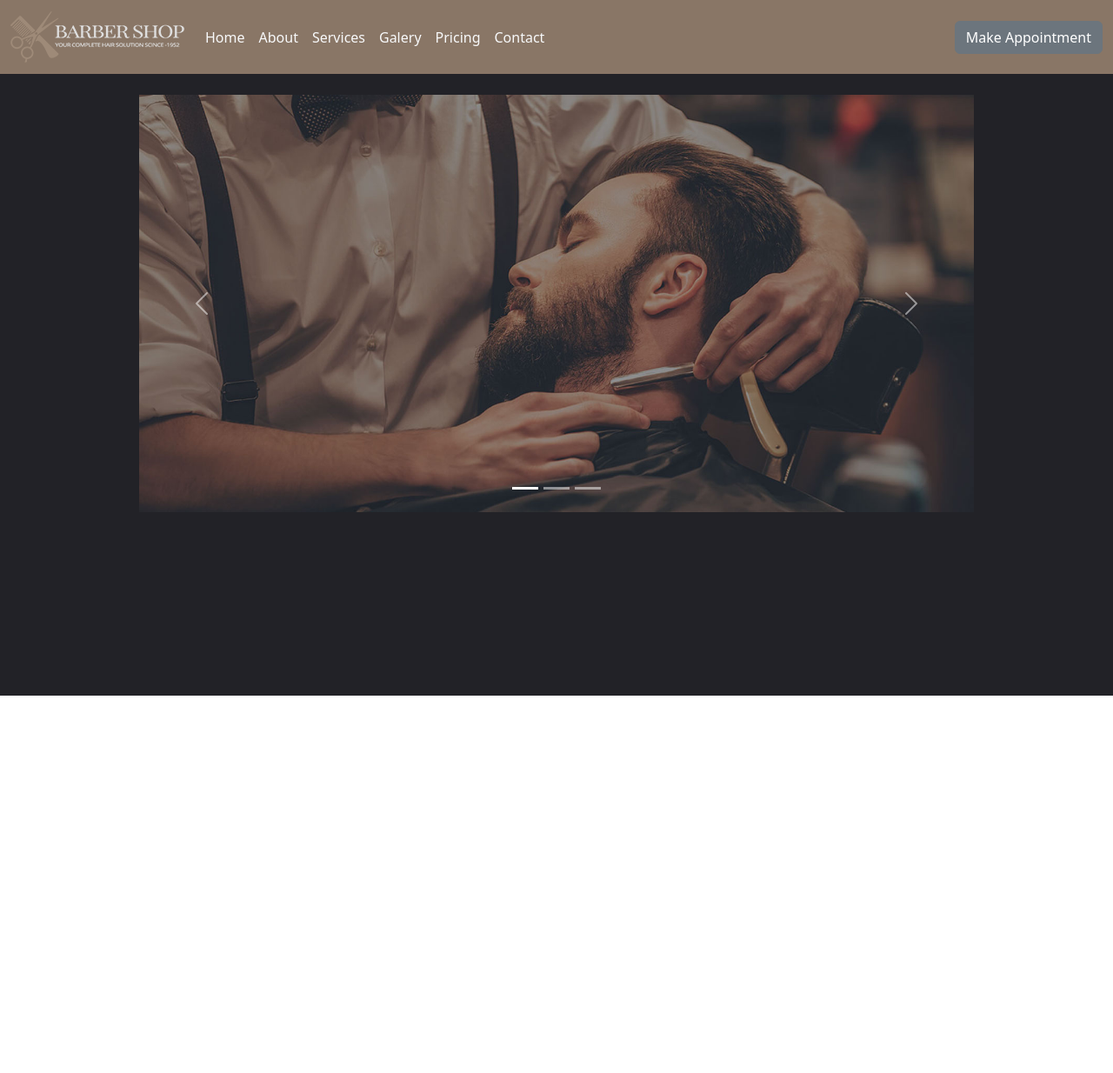
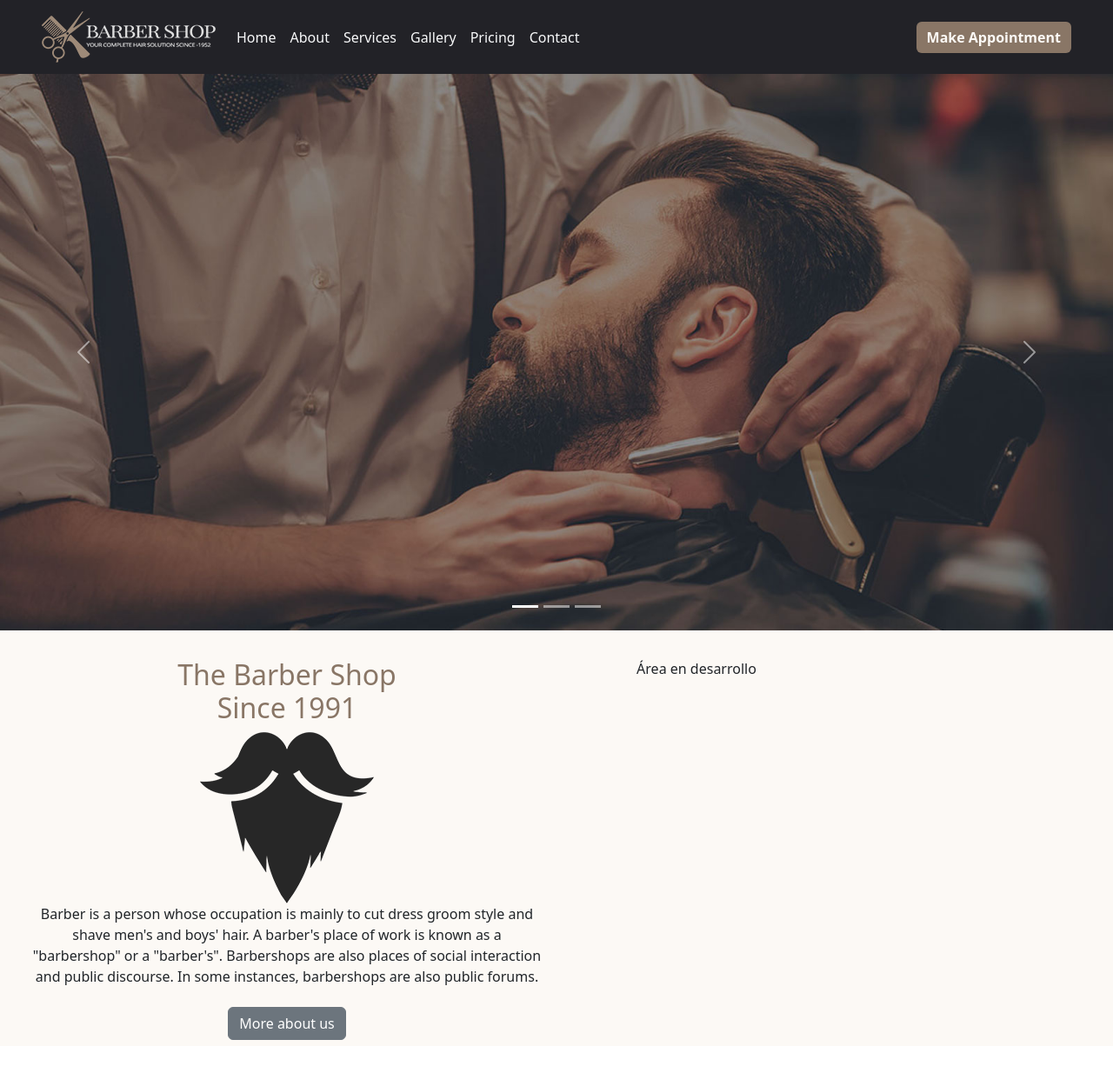
Before and after one commit to Osvaldo-1/Proyecto-Barber-Shop, a React (Create React App) app in the folder barbershop/: page / in a window 1280 px wide. Shown: the whole page at 87% size. Before the commit the page ends 800 px from the top, so only its background shows below. Built offline with nearby package versions, Linux system fonts and the light colour scheme.

Commit message:
Estandarizacion de estilos y componentes reutilizables

```diff
--- a/barbershop/public/index.html
+++ b/barbershop/public/index.html
@@ -24,7 +24,7 @@
       work correctly both with client-side routing and a non-root public URL.
       Learn how to configure a non-root public URL by running `npm run build`.
     -->
-    <title>React App</title>
+    <title>BarberShop</title>
   </head>
   <body>
     <noscript>You need to enable JavaScript to run this app.</noscript>
--- a/barbershop/src/App.css
+++ b/barbershop/src/App.css
@@ -1,7 +1,7 @@
 .App {
   text-align: center;
   min-height: 100vh;
-  background-color: #222227;
+  background-color: #fcf9f5;
 }
 
 .App-logo {
--- a/barbershop/src/components/Btn.jsx
+++ b/barbershop/src/components/Btn.jsx
@@ -1,6 +1,7 @@
 
 export default function Btn(props) {
+  const clas = `btn ${props.classStyle}`
   return (
-    <button type="button" class="btn btn-dark">{props.text}</button>
+    <button type="button" className={clas} >{props.text}</button>
   )
 }
--- a/barbershop/src/components/Carousel.jsx
+++ b/barbershop/src/components/Carousel.jsx
@@ -22,8 +22,8 @@ export default function carousel() {
     ]
 
   return (
-    <div class="d-flex justify-content-center align-items-center my-4 w-full">
-        <section class="carousel slide w-75 mx-auto"  id="home-section" data-bs-ride="carousel">
+    <div class="d-flex justify-content-center align-items-center w-full">
+        <section class="carousel slide w-full mx-auto"  id="home-section" data-bs-ride="carousel">
             <div class="carousel-indicators">
                 {images.map((image) => (
                     <button type="button" data-bs-target="#carouselExampleIndicators" data-bs-slide-to={image.id} class={image.state} aria-current="true" aria-label={`Slide ${image.id}`}></button>
--- /dev/null
+++ b/barbershop/src/components/Components.css
@@ -0,0 +1,19 @@
+.navs {
+    background-color: #222227;
+}
+
+.btn-color {
+    background-color: #897666;
+    color: #fcf9f5;
+    font-weight: bold;
+    border: none;
+}
+
+.btn-color:hover {
+    background-color: #9e8a78;
+    color: #fcf9f5;
+}
+
+.status:hover {
+    color: #B8A697;
+}
--- a/barbershop/src/components/Navbar.jsx
+++ b/barbershop/src/components/Navbar.jsx
@@ -1,5 +1,6 @@
 import { Link } from "react-router-dom";
-import '../pages/Pages.css';
+import Btn from "./Btn";
+
 
 export default function Navbar() {
 
@@ -21,7 +22,7 @@ export default function Navbar() {
     },
     {
       id: 3,
-      nombre: "Galery",
+      nombre: "Gallery",
       link: "gallery"
     },
     {
@@ -37,23 +38,23 @@ export default function Navbar() {
   ]
 
   return (
-    <nav class="navbar navbar-expand-lg navs">
-        <div class="container-fluid">
-            <button class="navbar-toggler" type="button" data-bs-toggle="collapse" data-bs-target="#navbarTogglerDemo03" aria-controls="navbarTogglerDemo03" aria-expanded="false" aria-label="Toggle navigation">
-            <span class="navbar-toggler-icon"></span>
+    <nav className="navbar navbar-expand-lg navs">
+        <div className="container-fluid px-lg-5">
+            <button className="navbar-toggler" type="button" data-bs-toggle="collapse" data-bs-target="#navbarTogglerDemo03" aria-controls="navbarTogglerDemo03" aria-expanded="false" aria-label="Toggle navigation">
+            <span className="navbar-toggler-icon"></span>
             </button>
-            <Link to="/" class="navbar-brand text-light"><img src="/images/barbershop_logo.png" alt="logo" /></Link>
-            <div class="collapse navbar-collapse" id="navbarTogglerDemo03">
-                <ul class="navbar-nav me-auto mb-2 mb-lg-0">
+            <Link to="/" className="navbar-brand text-light"><img src="/images/barbershop_logo.png" alt="logo" draggable="false" /></Link>
+            <div className="collapse navbar-collapse" id="navbarTogglerDemo03">
+                <ul className="navbar-nav me-auto mb-2 mb-lg-0">
                   {opciones.map((opcion) => (
-                    <li class="nav-list" key={opcion.id}>
-                      <Link to={opcion.link} class="nav-link active text-light">{opcion.nombre}</Link>
+                    <li className="nav-list" key={opcion.id}>
+                      <Link to={opcion.link} className="nav-link active text-light"><span className="status">{opcion.nombre}</span></Link>
                     </li>
                   ))}
                 </ul>
             </div>
-            <span class="navbar-text">
-              <button type="button" class="btn btn-secondary btns">Make Appointment</button>
+            <span className="navbar-text">
+              <Btn text="Make Appointment" classStyle="btn-color"/>
             </span>
         </div>
     </nav>
--- a/barbershop/src/index.js
+++ b/barbershop/src/index.js
@@ -7,6 +7,8 @@ import reportWebVitals from './reportWebVitals';
 // En index.js o App.js
 import '../node_modules/bootstrap/dist/css/bootstrap.min.css'
 import '../node_modules/bootstrap/dist/js/bootstrap.min'
+import './components/Components.css';
+import './pages/Pages.css';
 
 const root = ReactDOM.createRoot(document.getElementById('root'));
 root.render(
--- a/barbershop/src/pages/About.jsx
+++ b/barbershop/src/pages/About.jsx
@@ -1,7 +1,30 @@
-import React from 'react'
+import { Link } from 'react-router-dom'
+import Btn from '../components/Btn'
 
 export default function About() {
   return (
-    <div class="text-light">About</div>
+    <div className="text-center about_section">
+      <div className="row">
+        <div className="col-12 col-md-6">
+          <section className="">
+            <h2 className="titles">The Barber Shop <br />Since 1991</h2>
+            <img src="/images/about-logo.png" alt="about" />
+            <p>Barber is a person whose occupation is mainly to cut dress groom style and shave men's and boys' hair. A barber's place of work is known as a "barbershop" or a "barber's". Barbershops are also places of social interaction and public discourse. In some instances, barbershops are also public forums.</p>
+
+            <Link to="/" className='btn'><Btn classStyle="btn-secondary" text="More about us"/></Link>
+          </section>
+        </div>
+        <div className="col-12 col-md-6">
+          <div className="col-md-6 d-none d-md-block">
+            {/* <div className="about_img">
+              <img className="about_img_1" src="/images/about-1.jpg" alt="about-1" />
+              <img className="about_img_2" src="/images/about-2.jpg" alt="about-2" />
+              <img className="about_img_3" src="/images/about-3.jpg" alt="about-3" />
+            </div> */}
+            <p>Área en desarrollo</p>
+          </div>
+        </div>
+      </div>
+    </div>
   )
 }
--- a/barbershop/src/pages/Home.jsx
+++ b/barbershop/src/pages/Home.jsx
@@ -1,9 +1,11 @@
 import Carousel from '../components/Carousel.jsx';
+import About from './About.jsx';
 
 export default function Home() {
   return (
     <>
       <Carousel />
+      <About />
     </>
   )
 }
--- a/barbershop/src/pages/Pages.css
+++ b/barbershop/src/pages/Pages.css
@@ -1,13 +1,22 @@
-.navs {
-    background-color: #897666;
+.titles {
+    color: #897666;
 }
 
-.btns {
-    background-color: #fcf9f5;
-    color: #222227;
-    border: none;
+.about_section{
+    margin-block: 2rem;
+    padding-inline: 2rem;
 }
 
-.btns:hover {
-    background-color: #9e8a78;
+.about_section .about_img img {
+    width: 15vw;
+    border-radius: 5px;
+    box-shadow: 0 16px 28px 0 rgba(0,0,0,.2);
 }
+
+.about_section .about_img_3 {
+    margin: -145px 0 0 50px;
+}
+
+.about_section .about_img_2 {
+    margin: -100px 0 0 200px;
+}
```
